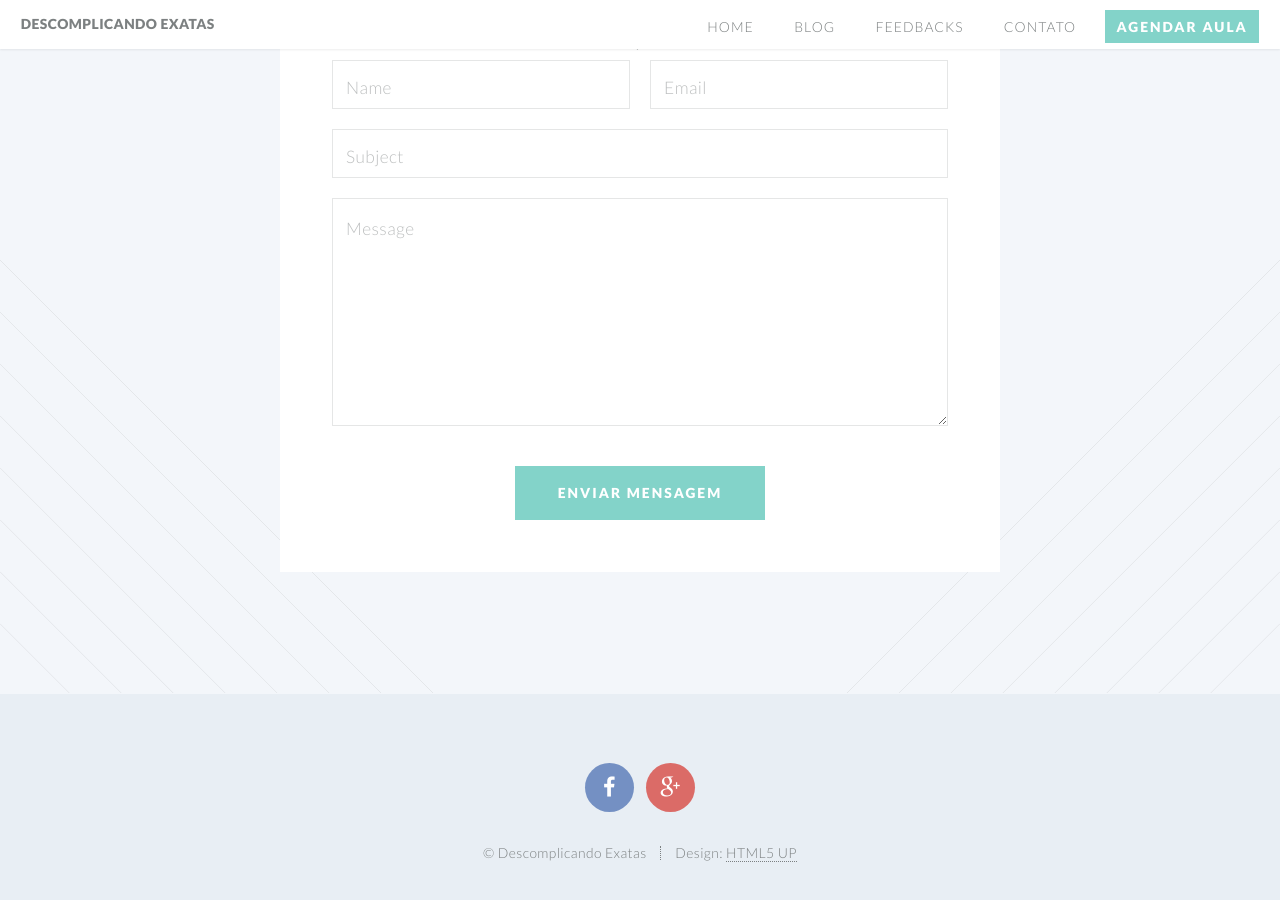
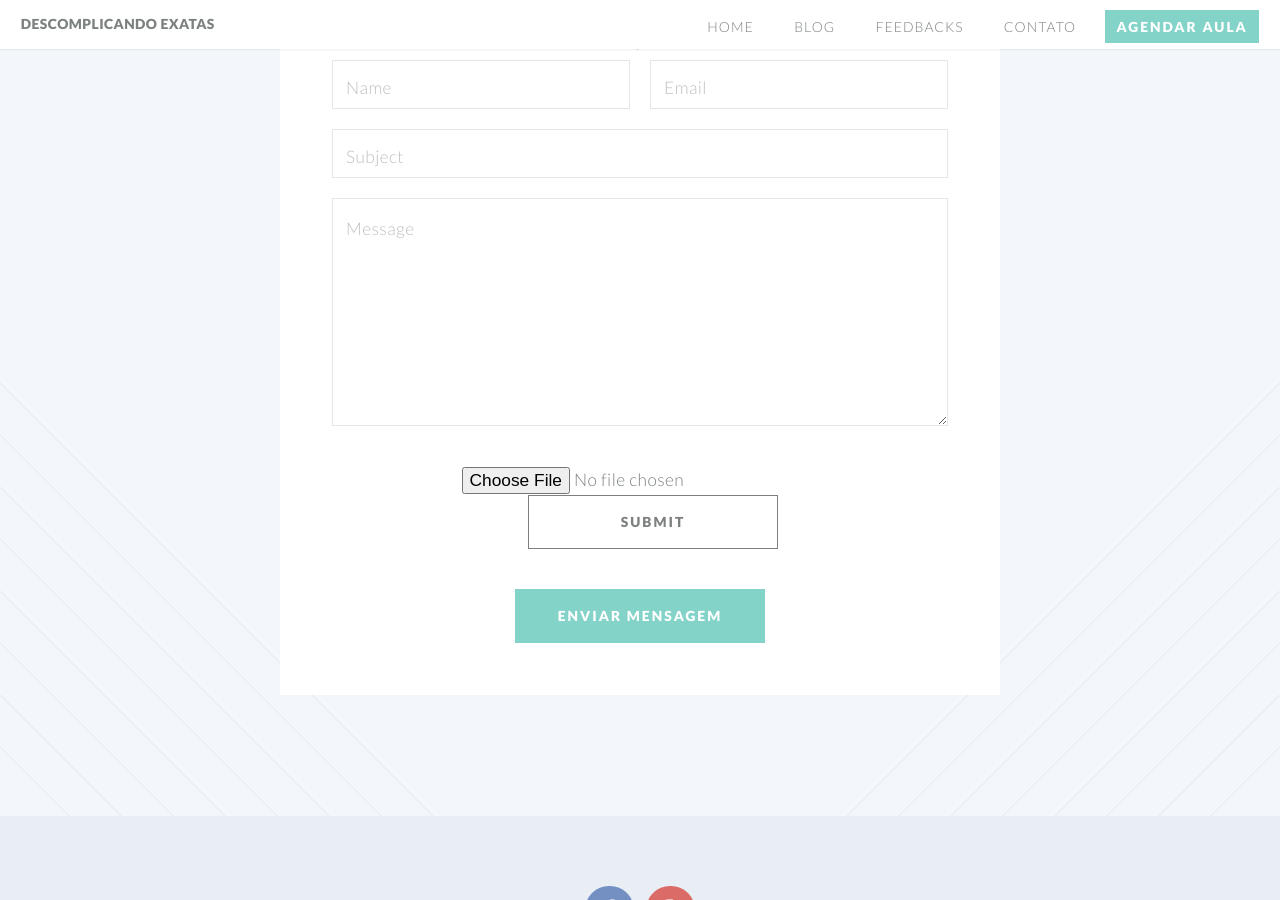
Before and after one commit to carolineamado/carolineamado.github.io, a Jekyll site: the page questions.html, which Jekyll copies as it is, in a window 1280 px wide and 900 px high, scrolled down 400 px. Built offline with Jekyll 4.4.1, drawn with Linux system fonts in a browser that asks for light colours.

Commit message:
Update questions.html

```diff
--- a/questions.html
+++ b/questions.html
@@ -77,6 +77,17 @@
 											<textarea name="message" placeholder="Message" rows="7"></textarea>
 										</div>
 									</div>
+
+									<div class="row">
+										<div class="12u">
+											<ul class="buttons">
+												<li><input type="file" name="pic" accept="image/*"></li>
+  									  			<li><input type="submit"></li>
+											</ul>
+										</div>
+									</div>
+
+
 									<div class="row">
 										<div class="12u">
 											<ul class="buttons">
```
Also changed, not shown: other parts of questions.html (+1 -1 lines).
